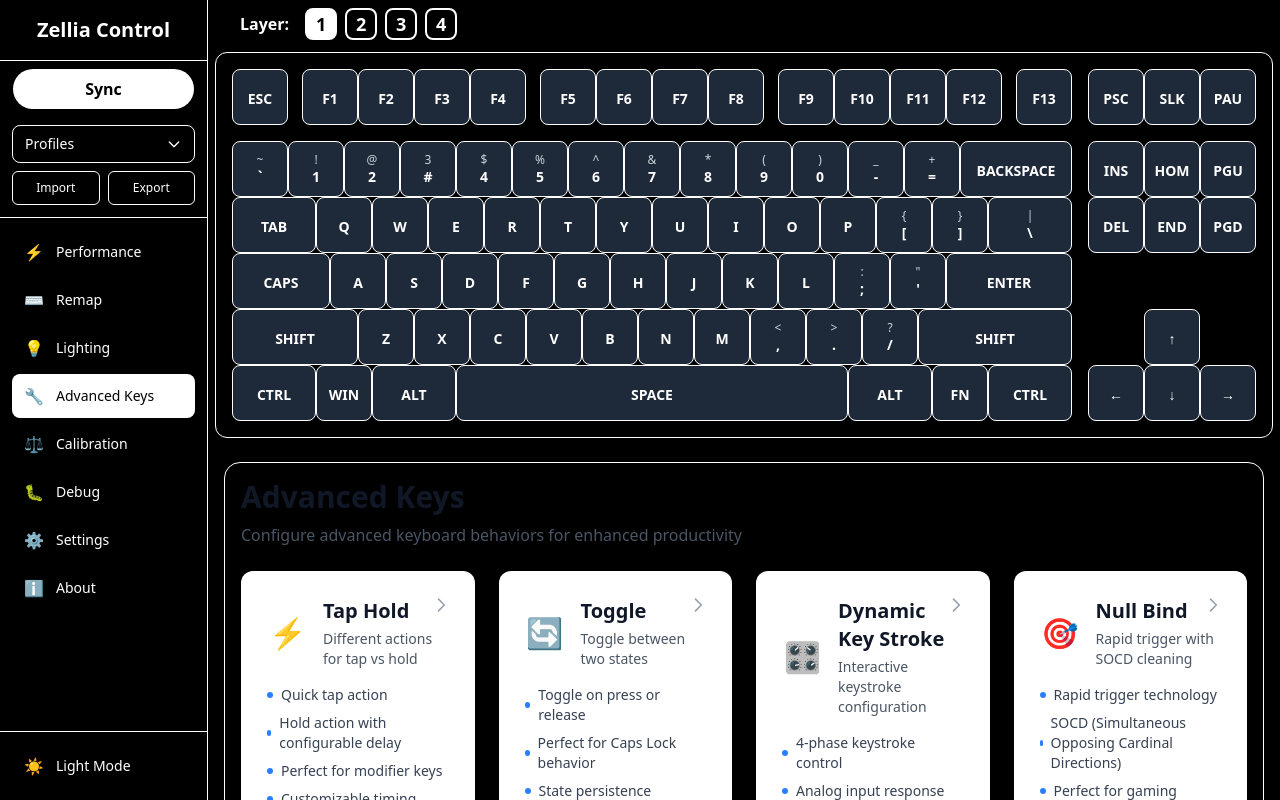
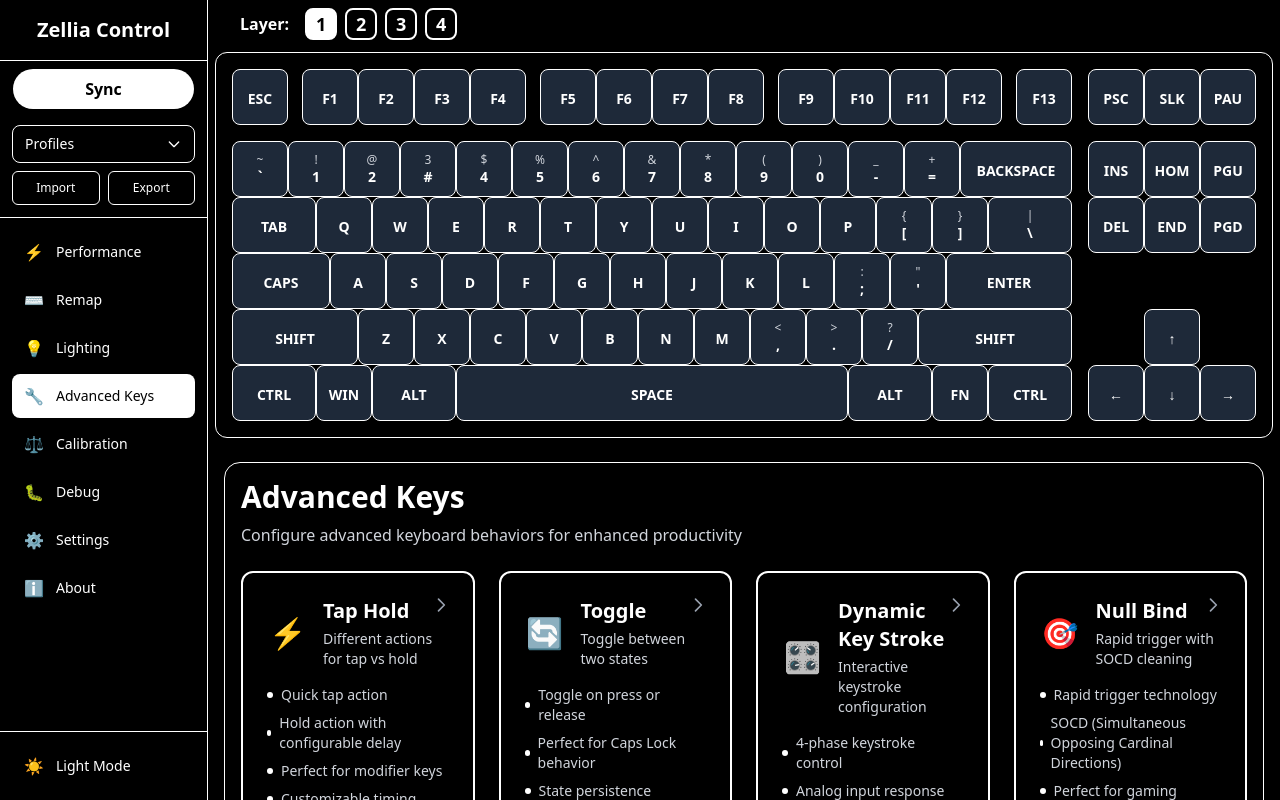
Before and after one commit to Zellia-Keyboards/Zellia-Control, a SvelteKit app: page /advancedkey in a window 1280 px wide. Built offline with nearby package versions, Linux system fonts and the light colour scheme.

Commit message:
feat(dark-mode): integrate dark mode styling for advanced key configuration page

```diff
--- a/src/routes/advancedkey/+page.svelte
+++ b/src/routes/advancedkey/+page.svelte
@@ -1,5 +1,6 @@
 <script lang="ts">
     import { goto } from '$app/navigation';
+    import { darkMode } from '$lib/DarkModeStore.svelte';
 
     // Available advanced key modes
     const keyModes = [
@@ -65,79 +66,78 @@
 <div class="flex-1 w-full">
     <div class="flex items-center justify-between mb-6">
         <div>
-            <h2 class="text-3xl font-bold text-gray-900">Advanced Keys</h2>
-            <p class="text-gray-600 mt-2">Configure advanced keyboard behaviors for enhanced productivity</p>
+            <h2 class="text-3xl font-bold {$darkMode ? 'text-white' : 'text-gray-900'}">Advanced Keys</h2>
+            <p class="{$darkMode ? 'text-gray-300' : 'text-gray-600'} mt-2">Configure advanced keyboard behaviors for enhanced productivity</p>
         </div>
     </div>
     <div class="grid grid-cols-4 gap-6">
         {#each keyModes as mode}
             <div class="group relative w-full">
                 <button
-                    class="w-full h-full p-6 bg-white rounded-xl shadow-lg hover:shadow-xl transition-all duration-300 border-2 border-transparent hover:border-blue-200 text-left group-hover:scale-105 flex flex-col"
+                    class="w-full h-full p-6 {$darkMode ? 'bg-black border-white hover:border-gray-300' : 'bg-white hover:border-blue-200'} rounded-xl shadow-lg hover:shadow-xl transition-all duration-300 border-2 border-transparent text-left group-hover:scale-105 flex flex-col"
                     onclick={() => navigateToMode(mode.path)}
                 >
                     <!-- Mode Header -->
                     <div class="flex items-center gap-4 mb-4">
                         <div class="flex items-center justify-center w-10 h-10 text-3xl">{mode.icon}</div>
                         <div class="flex-1">
-                            <h3 class="text-xl font-bold text-gray-900 group-hover:text-blue-600 transition-colors">
+                            <h3 class="text-xl font-bold {$darkMode ? 'text-white group-hover:text-gray-300' : 'text-gray-900 group-hover:text-blue-600'} transition-colors">
                                 {mode.name}
                             </h3>
-                            <p class="text-sm text-gray-600 mt-1">{mode.description}</p>
+                            <p class="text-sm {$darkMode ? 'text-gray-300' : 'text-gray-600'} mt-1">{mode.description}</p>
                         </div>
                     </div>
 
                         <!-- Features List -->
                         <div class="space-y-2 flex-1">
                             {#each mode.features as feature}
-                                <div class="flex items-center gap-2 text-sm text-gray-700">
-                                    <div class="w-1.5 h-1.5 rounded-full bg-blue-500"></div>
+                                <div class="flex items-center gap-2 text-sm {$darkMode ? 'text-gray-300' : 'text-gray-700'}">
+                                    <div class="w-1.5 h-1.5 rounded-full {$darkMode ? 'bg-white' : 'bg-blue-500'}"></div>
                                     <span>{feature}</span>
                                 </div>
                             {/each}
                         </div>
 
                         <!-- Action Arrow -->
-                        <div class="absolute top-6 right-6 text-gray-400 group-hover:text-blue-500 transition-colors">
+                        <div class="absolute top-6 right-6 {$darkMode ? 'text-gray-400 group-hover:text-white' : 'text-gray-400 group-hover:text-blue-500'} transition-colors">
                             <svg class="w-5 h-5" fill="none" stroke="currentColor" viewBox="0 0 24 24">
                                 <path stroke-linecap="round" stroke-linejoin="round" stroke-width="2" d="M9 5l7 7-7 7"></path>
                             </svg>
                         </div>
                     </button>
                 </div>
-            {/each}
-        </div>
+            {/each}        </div>
 
         <!-- Getting Started Section -->
-        <div class="mt-6 bg-gradient-to-r from-blue-50 to-indigo-50 rounded-xl p-6">
-            <h3 class="text-lg font-semibold text-gray-900 mb-3">Getting Started</h3>
+        <div class="mt-6 {$darkMode ? 'bg-gray-900 border border-white' : 'bg-gradient-to-r from-blue-50 to-indigo-50'} rounded-xl p-6">
+            <h3 class="text-lg font-semibold {$darkMode ? 'text-white' : 'text-gray-900'} mb-3">Getting Started</h3>
             <div class="grid grid-cols-1 md:grid-cols-3 gap-4 text-sm">
                 <div class="flex items-start gap-3">
-                    <div class="w-6 h-6 rounded-full bg-blue-500 text-white flex items-center justify-center text-xs font-bold">1</div>
+                    <div class="w-6 h-6 rounded-full {$darkMode ? 'bg-white text-black' : 'bg-blue-500 text-white'} flex items-center justify-center text-xs font-bold">1</div>
                     <div>
-                        <div class="font-medium text-gray-900">Select a Mode</div>
-                        <div class="text-gray-600">Choose the advanced key behavior you want to configure</div>
+                        <div class="font-medium {$darkMode ? 'text-white' : 'text-gray-900'}">Select a Mode</div>
+                        <div class="{$darkMode ? 'text-gray-300' : 'text-gray-600'}">Choose the advanced key behavior you want to configure</div>
                     </div>
                 </div>
                 <div class="flex items-start gap-3">
-                    <div class="w-6 h-6 rounded-full bg-blue-500 text-white flex items-center justify-center text-xs font-bold">2</div>
+                    <div class="w-6 h-6 rounded-full {$darkMode ? 'bg-white text-black' : 'bg-blue-500 text-white'} flex items-center justify-center text-xs font-bold">2</div>
                     <div>
-                        <div class="font-medium text-gray-900">Select Keys</div>
-                        <div class="text-gray-600">Click on keys in the keyboard layout to configure them</div>
+                        <div class="font-medium {$darkMode ? 'text-white' : 'text-gray-900'}">Select Keys</div>
+                        <div class="{$darkMode ? 'text-gray-300' : 'text-gray-600'}">Click on keys in the keyboard layout to configure them</div>
                     </div>
                 </div>
                 <div class="flex items-start gap-3">
-                    <div class="w-6 h-6 rounded-full bg-blue-500 text-white flex items-center justify-center text-xs font-bold">3</div>
+                    <div class="w-6 h-6 rounded-full {$darkMode ? 'bg-white text-black' : 'bg-blue-500 text-white'} flex items-center justify-center text-xs font-bold">3</div>
                     <div>
-                        <div class="font-medium text-gray-900">Apply Settings</div>
-                        <div class="text-gray-600">Save your configuration to the keyboard</div>
+                        <div class="font-medium {$darkMode ? 'text-white' : 'text-gray-900'}">Apply Settings</div>
+                        <div class="{$darkMode ? 'text-gray-300' : 'text-gray-600'}">Save your configuration to the keyboard</div>
                     </div>
                 </div>
             </div>
         </div>
 
         <!-- Info Section -->
-        <div class="mt-8 text-center text-gray-600">
+        <div class="mt-8 text-center {$darkMode ? 'text-gray-300' : 'text-gray-600'}">
             <p class="text-sm">
                 Advanced key configurations allow you to customize how individual keys behave beyond standard typing.
                 Each mode offers unique functionality to enhance your keyboard experience.
```
